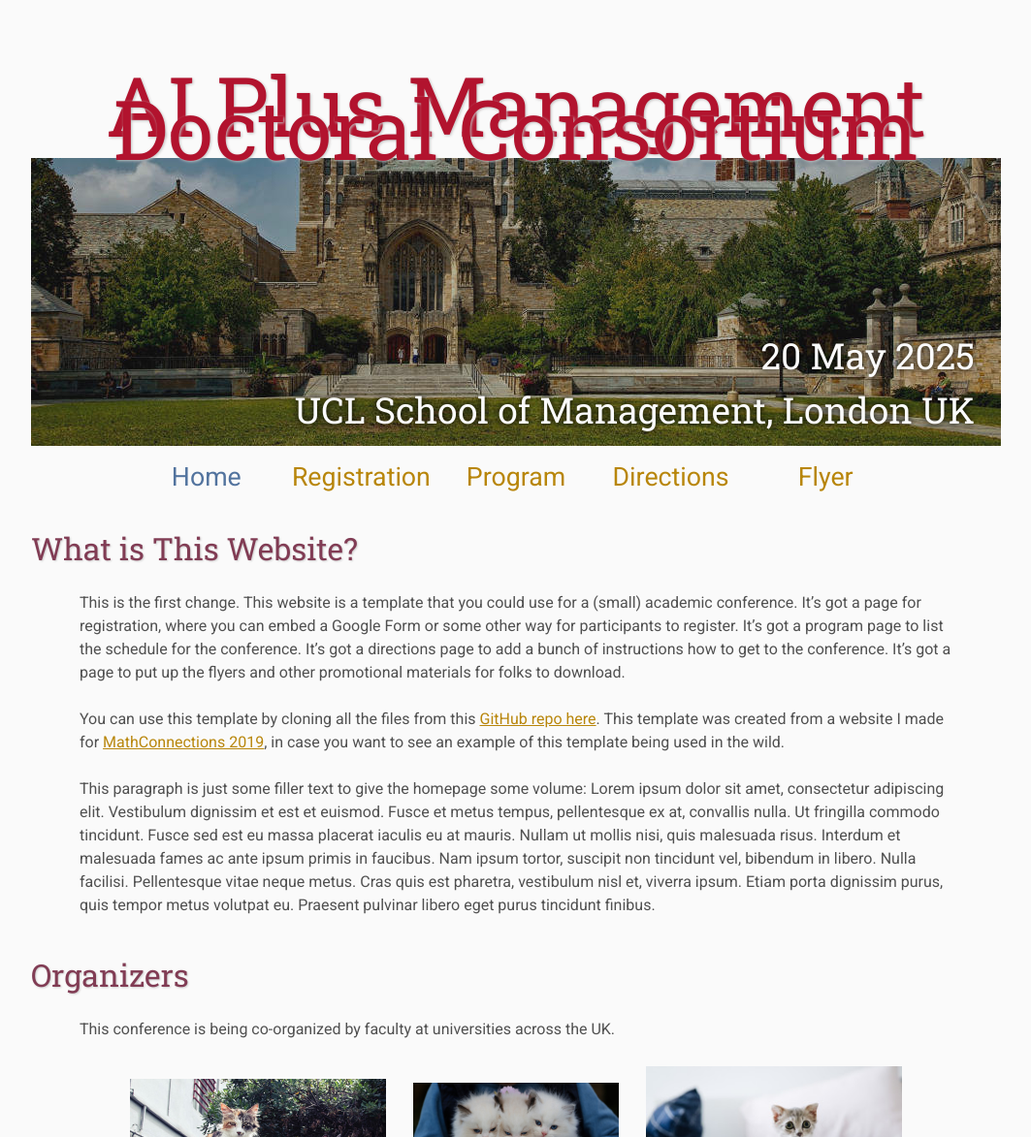
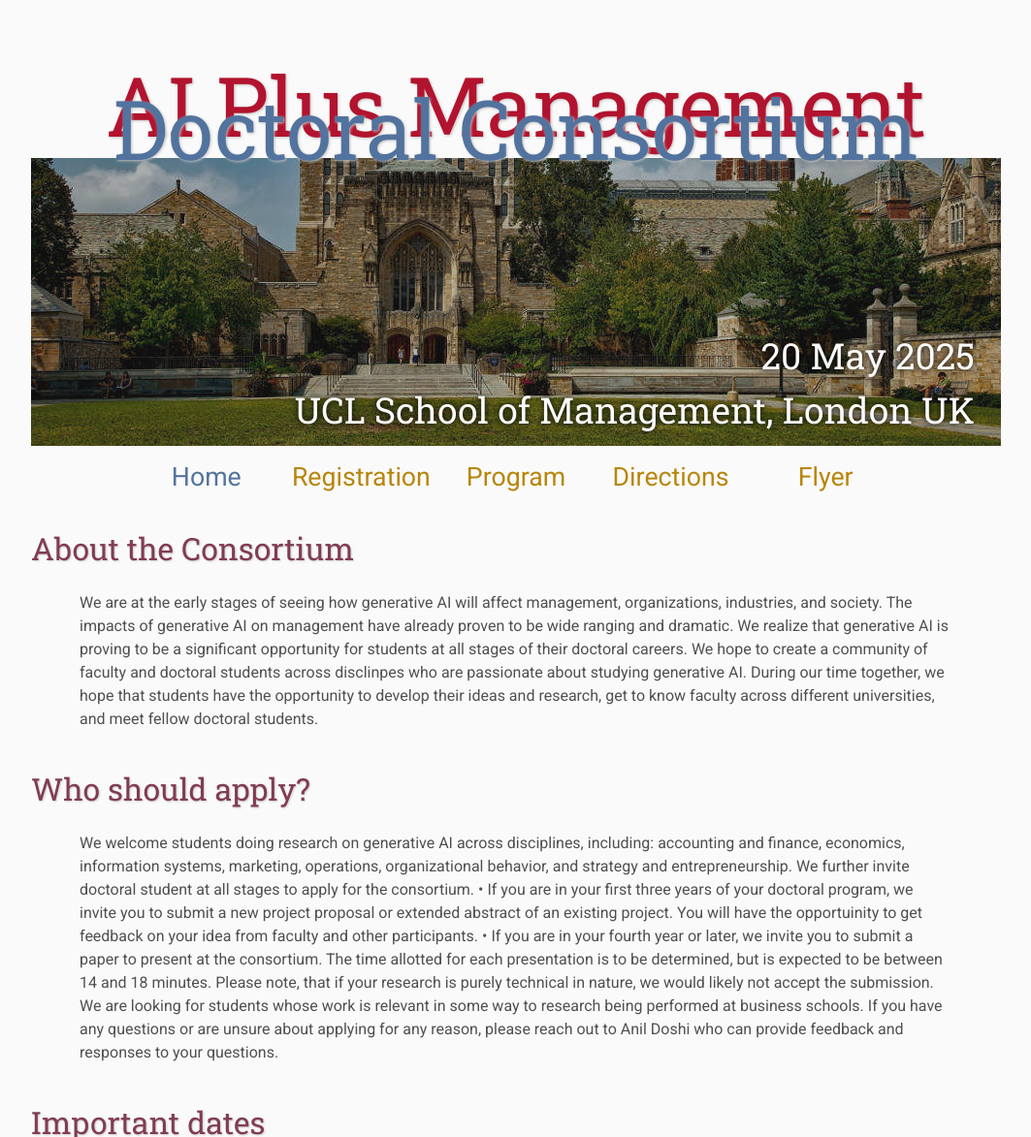
Before and after one commit to anilrdoshi/aiplusmanagement, a plain HTML site: page index.html in a window 1280 px wide. Shown: the top 1173 px of the page at 97% size, without its empty margins (108-1171 px from the left). Drawn offline with Linux system fonts and the light colour scheme.

Commit message:
Main page text substantially edited

```diff
--- a/index.html
+++ b/index.html
@@ -17,7 +17,8 @@
     <div class="banner">
         <img src="assets/banner.jpg" alt="Conference Template Banner">
         <div class="top-left">
-            <span class="title1">AI Plus Management Doctoral Consortium</span>
+            <span class="title1">AI Plus Management</span>
+            <span class="title2">Doctoral Consortium</span>
         </div>
         <div class="bottom-right">
             20 May 2025 <br> UCL School of Management, London UK
@@ -44,25 +45,33 @@
         </tr>
     </table>
 
-    <h2>What is This Website?</h2>
+    <h2>About the Consortium</h2>
     <p>
-        This is the first change.
-        This website is a template that you could use for a (small) academic conference.
-        It&rsquo;s got a page for registration, where you can embed a Google Form or some other way for participants to register.
-        It&rsquo;s got a program page to list the schedule for the conference.
-        It&rsquo;s got a directions page to add a bunch of instructions how to get to the conference.
-        It&rsquo;s got a page to put up the flyers and other promotional materials for folks to download.
+        We are at the early stages of seeing how generative AI will affect management, organizations, industries, and society.
+        The impacts of generative AI on management have already proven to be wide ranging and dramatic.
+        We realize that generative AI is proving to be a significant opportunity for students at all stages of their doctoral careers.
+        We hope to create a community of faculty and doctoral students across disclinpes who are passionate about studying generative AI.
+        During our time together, we hope that students have the opportunity to develop their ideas and research, get to know faculty across different universities, and meet fellow doctoral students.
     </p>
+
+    <h2>Who should apply?</h2>
     <p>
-        You can use this template by cloning all the files from this
-        <a target="_blank" href="https://github.com/mikepierce/conference-website-template">GitHub repo here</a>.
-        This template was created from a website I made for
-        <a target="_blank" href="http://math.ucr.edu/~mathconn/">MathConnections 2019</a>,
-        in case you want to see an example of this template being used in the wild.
+        We welcome students doing research on generative AI across disciplines, including: accounting and finance, economics, information systems, marketing, operations, organizational behavior, and strategy and entrepreneurship.
+
+        We further invite doctoral student at all stages to apply for the consortium.
+        • If you are in your first three years of your doctoral program, we invite you to submit a new project proposal or extended abstract of an existing project. You will have the opportuinity to get feedback on your idea from faculty and other participants.
+        • If you are in your fourth year or later, we invite you to submit a paper to present at the consortium. The time allotted for each presentation is to be determined, but is expected to be between 14 and 18 minutes.
+
+        Please note, that if your research is purely technical in nature, we would likely not accept the submission. We are looking for students whose work is relevant in some way to research being performed at business schools. If you have any questions or are unsure about applying for any reason, please reach out to Anil Doshi who can provide feedback and responses to your questions.
     </p>
+
+    <h2>Important dates</h2>
     <p>
-        This paragraph is just some filler text to give the homepage some volume:
-        Lorem ipsum dolor sit amet, consectetur adipiscing elit. Vestibulum dignissim et est et euismod. Fusce et metus tempus, pellentesque ex at, convallis nulla. Ut fringilla commodo tincidunt. Fusce sed est eu massa placerat iaculis eu at mauris. Nullam ut mollis nisi, quis malesuada risus. Interdum et malesuada fames ac ante ipsum primis in faucibus. Nam ipsum tortor, suscipit non tincidunt vel, bibendum in libero. Nulla facilisi. Pellentesque vitae neque metus. Cras quis est pharetra, vestibulum nisl et, viverra ipsum. Etiam porta dignissim purus, quis tempor metus volutpat eu. Praesent pulvinar libero eget purus tincidunt finibus.
+        • Submission deadline: 31 January 2025 midnight GMT. Required materials: CV, title, abstract, and paper (if student is in 4th year or later)
+        • Notification of decisions: 28 February 2025
+        • Confirmation of attendance: 7 March 2025
+        • Final draft of paper: 1 May 2025
+        • Consortium: 20 May 2025
     </p>
 
     <h2>Organizers</h2>
```
